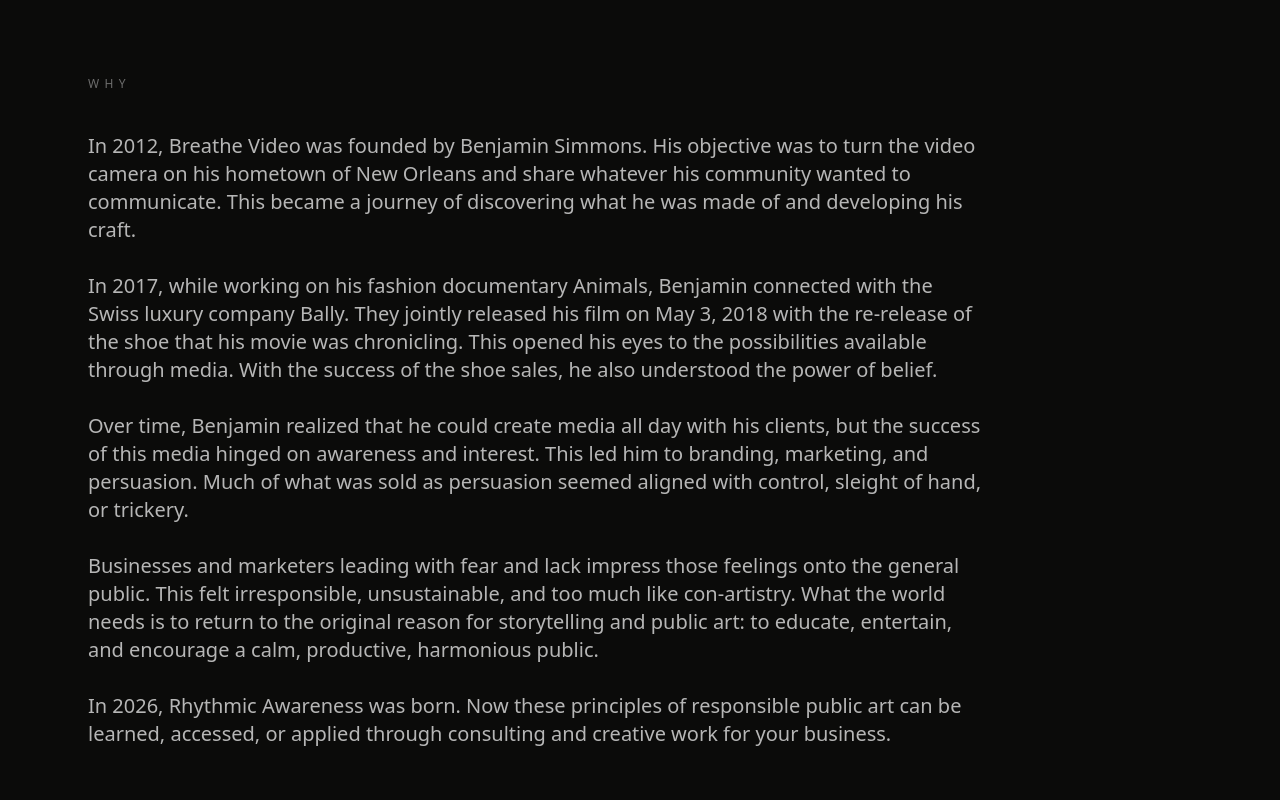
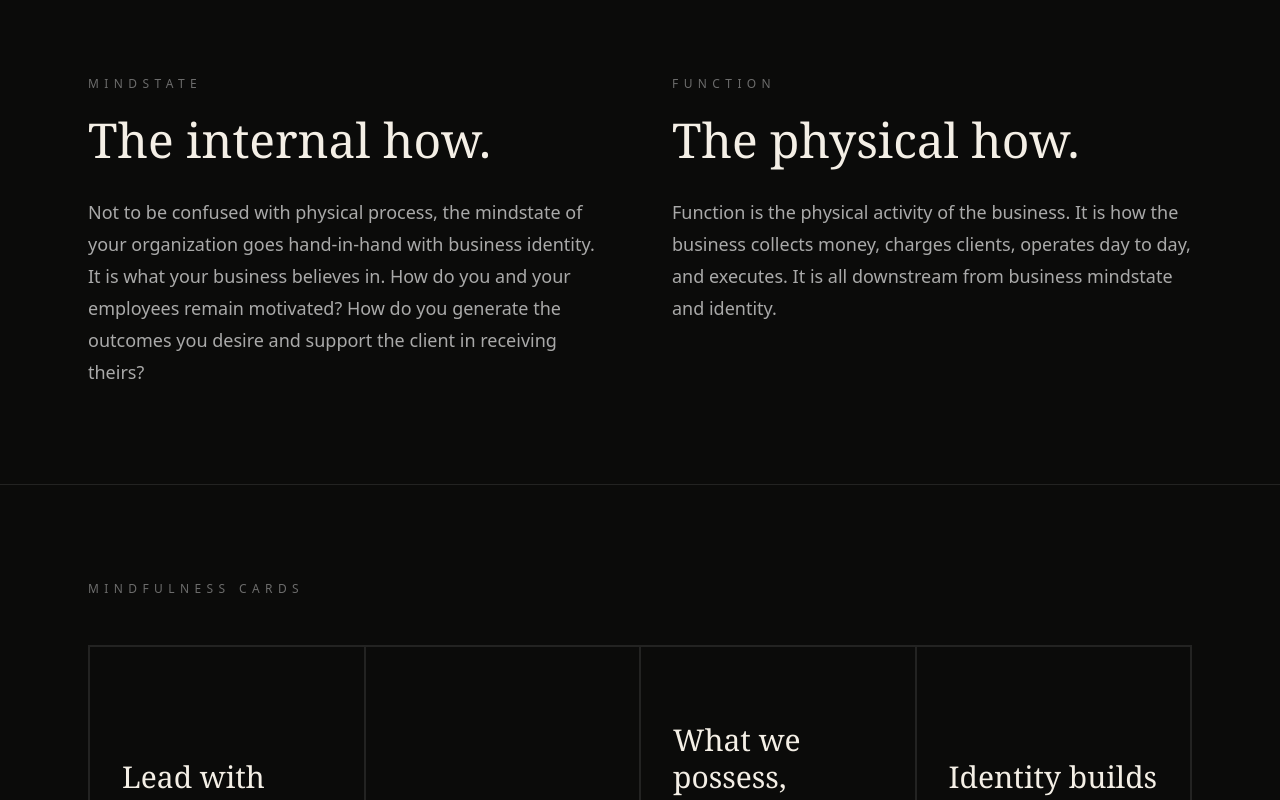
Before and after one commit to rhythmic-awareness/rhythmic-awareness, a React (Vite) app: page / in a window 1280 px wide. Shown: the part 3260-4060 px from the top of the page. Built offline with nearby package versions, Linux system fonts and the light colour scheme.

Commit message:
Update App.jsx

```diff
--- a/src/App.jsx
+++ b/src/App.jsx
@@ -119,59 +119,10 @@ export default function RhythmicAwarenessLandingPage() {
 
         <StatementSection
           label="Our Identity"
-          statement="We are a successful business rooted in the social responsibility of public art, especially in messaging."
+          statement="We are a natural business rooted in the social responsibility of public art."
           body="We have clients all over the world and are helping to encourage the landscape of marketing to build a strong, healthy, internally harmonious public. We believe in encouragement and love and lead with these beliefs."
         />
 
-        <section className="border-t border-white/10">
-          <div className="max-w-6xl mx-auto px-6 py-24">
-            <p className="text-xs uppercase tracking-[0.45em] text-white/40">
-              Why
-            </p>
-
-            <div className="mt-10 max-w-4xl space-y-7 text-lg md:text-xl leading-9 text-white/70">
-              <p>
-                In 2012, Breathe Video was founded by Benjamin Simmons. His
-                objective was to turn the video camera on his hometown of New
-                Orleans and share whatever his community wanted to communicate.
-                This became a journey of discovering what he was made of and
-                developing his craft.
-              </p>
-
-              <p>
-                In 2017, while working on his fashion documentary Animals,
-                Benjamin connected with the Swiss luxury company Bally. They
-                jointly released his film on May 3, 2018 with the re-release of
-                the shoe that his movie was chronicling. This opened his eyes to
-                the possibilities available through media. With the success of
-                the shoe sales, he also understood the power of belief.
-              </p>
-
-              <p>
-                Over time, Benjamin realized that he could create media all day
-                with his clients, but the success of this media hinged on
-                awareness and interest. This led him to branding, marketing, and
-                persuasion. Much of what was sold as persuasion seemed aligned
-                with control, sleight of hand, or trickery.
-              </p>
-
-              <p>
-                Businesses and marketers leading with fear and lack impress
-                those feelings onto the general public. This felt irresponsible,
-                unsustainable, and too much like con-artistry. What the world
-                needs is to return to the original reason for storytelling and
-                public art: to educate, entertain, and encourage a calm,
-                productive, harmonious public.
-              </p>
-
-              <p>
-                In 2026, Rhythmic Awareness was born. Now these principles of
-                responsible public art can be learned, accessed, or applied
-                through consulting and creative work for your business.
-              </p>
-            </div>
-          </div>
-        </section>
 
         <section className="border-t border-white/10">
           <div className="max-w-6xl mx-auto px-6 py-24 grid md:grid-cols-2 gap-16">
```
